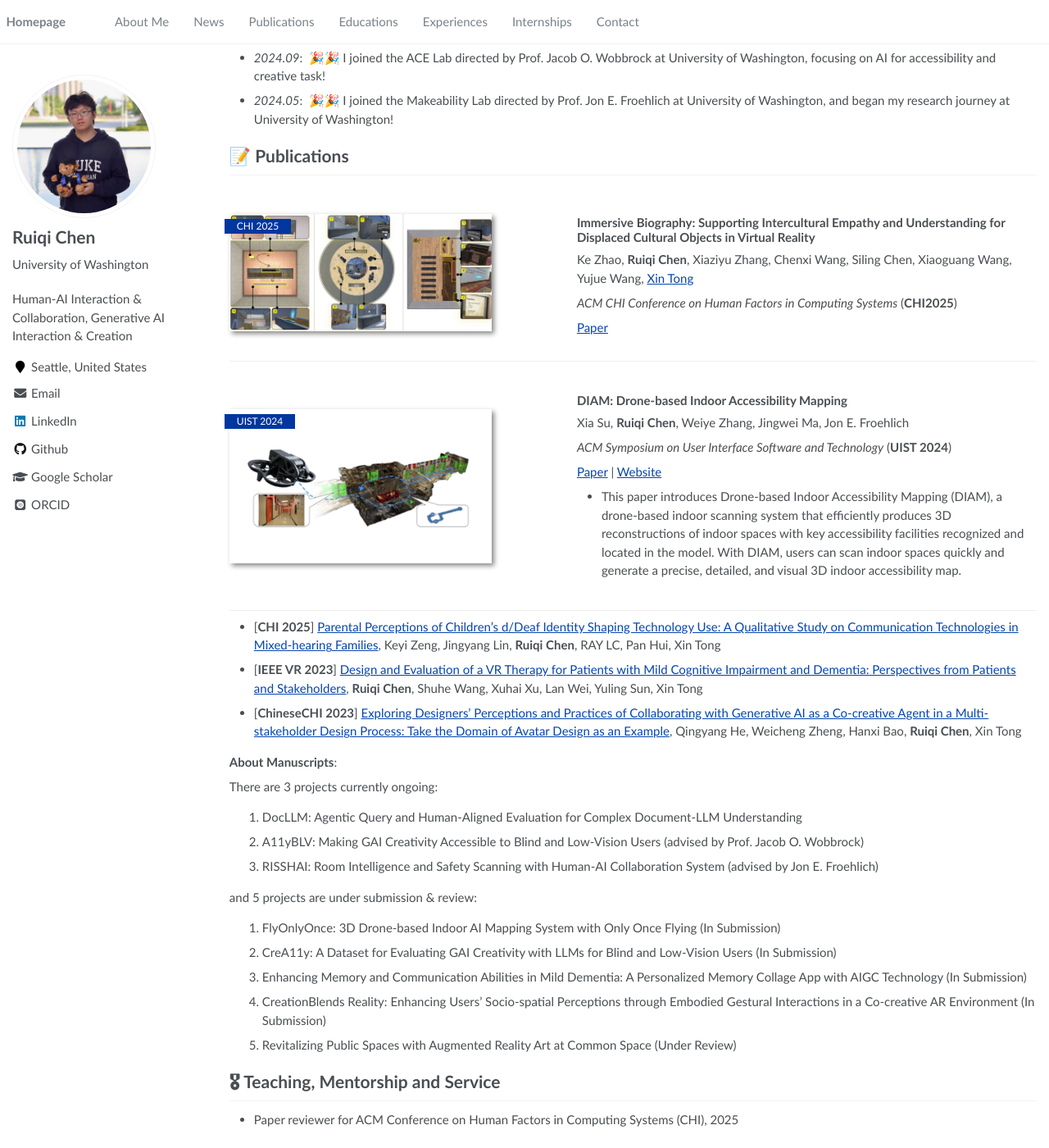
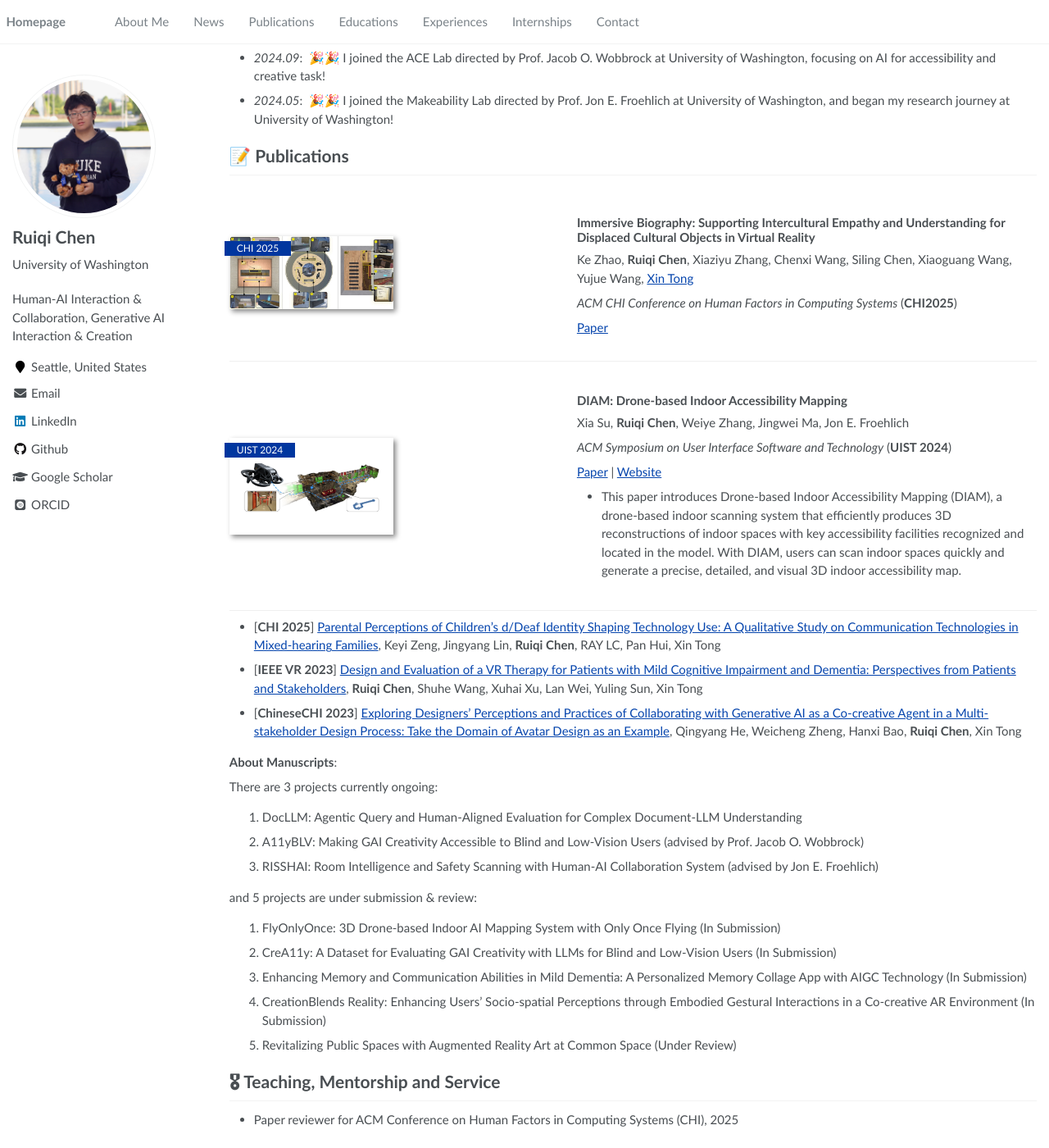
Before and after one commit to Ruiqi-Chen-0216/Ruiqi-Chen-0216.github.io, a Jekyll site: the page built from _pages/home.md, in a window 1280 px wide and 1400 px high, scrolled down 324 px. Shown: the whole window at 82% size. Built offline with Jekyll 4.4.1, drawn with Linux system fonts in a browser that asks for light colours; some web fonts are replaced.

Commit message:
Update main.scss

```diff
--- a/assets/css/main.scss
+++ b/assets/css/main.scss
@@ -54,10 +54,10 @@
     .paper-box-image{
         justify-content: center;
         display: flex;
-        width: 80%;
+        width: 100%;
         order: 2;
         img {
-            max-width: 320px;
+            max-width: 200px;
             box-shadow: 3px 3px 6px #888;
             object-fit: cover;
         }
```
